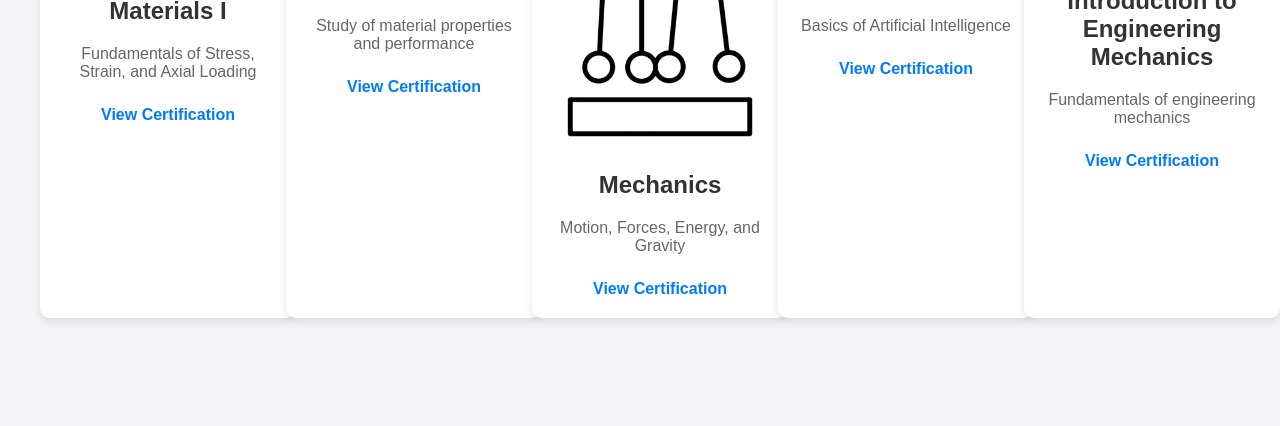
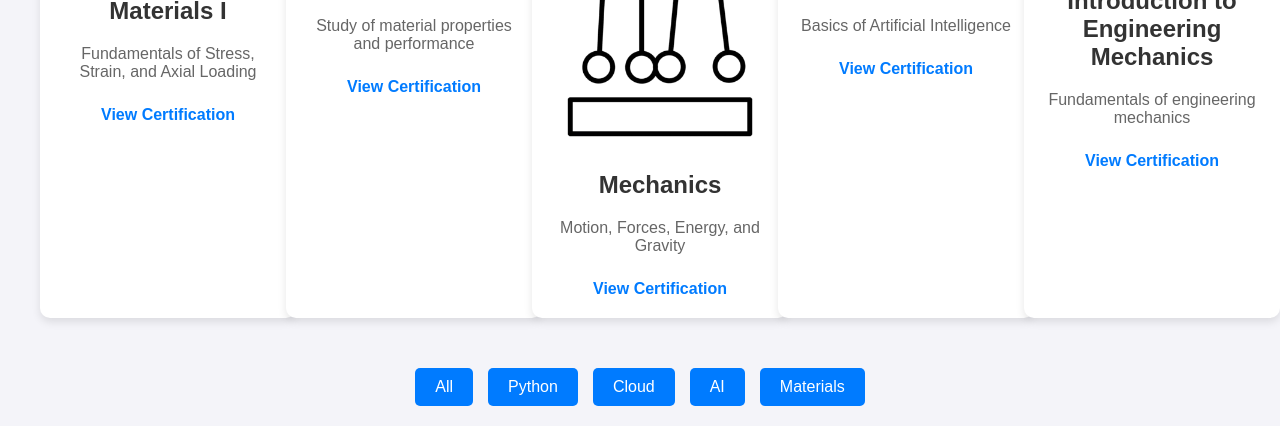
Before and after one commit to Rajdev-teach/Certifications, a plain HTML site: page index.html in a window 1280 px wide. Shown: the part 621-1047 px from the top of the page. Before the commit the page ends 989 px from the top, so only its background shows below. Drawn offline with Linux system fonts and the light colour scheme; files whose address does not match are found by name.

Commit message:
certifications

```diff
--- a/index.html
+++ b/index.html
@@ -91,3 +91,11 @@
   </div>
 </body>
 </html>
+<!-- Filter Buttons -->
+<div class="filter-buttons">
+    <button class="filter-btn" data-category="all">All</button>
+    <button class="filter-btn" data-category="Python">Python</button>
+    <button class="filter-btn" data-category="Cloud">Cloud</button>
+    <button class="filter-btn" data-category="AI">AI</button>
+    <button class="filter-btn" data-category="Materials">Materials</button>
+  </div>
--- a/styles.css
+++ b/styles.css
@@ -90,3 +90,24 @@ body {
       grid-template-columns: repeat(2, 1fr); /* 2 cards per row on very small screens */
     }
   }
+  /* Filter Buttons */
+.filter-buttons {
+    display: flex;
+    justify-content: center;
+    gap: 15px;
+    margin-bottom: 20px;
+  }
+
+  .filter-btn {
+    padding: 10px 20px;
+    font-size: 1rem;
+    background-color: #007bff;
+    color: white;
+    border: none;
+    border-radius: 5px;
+    cursor: pointer;
+  }
+
+  .filter-btn:hover {
+    background-color: #0056b3;
+  }
```
Also changed, not shown: scripts.js (added, +29 -0 lines).
